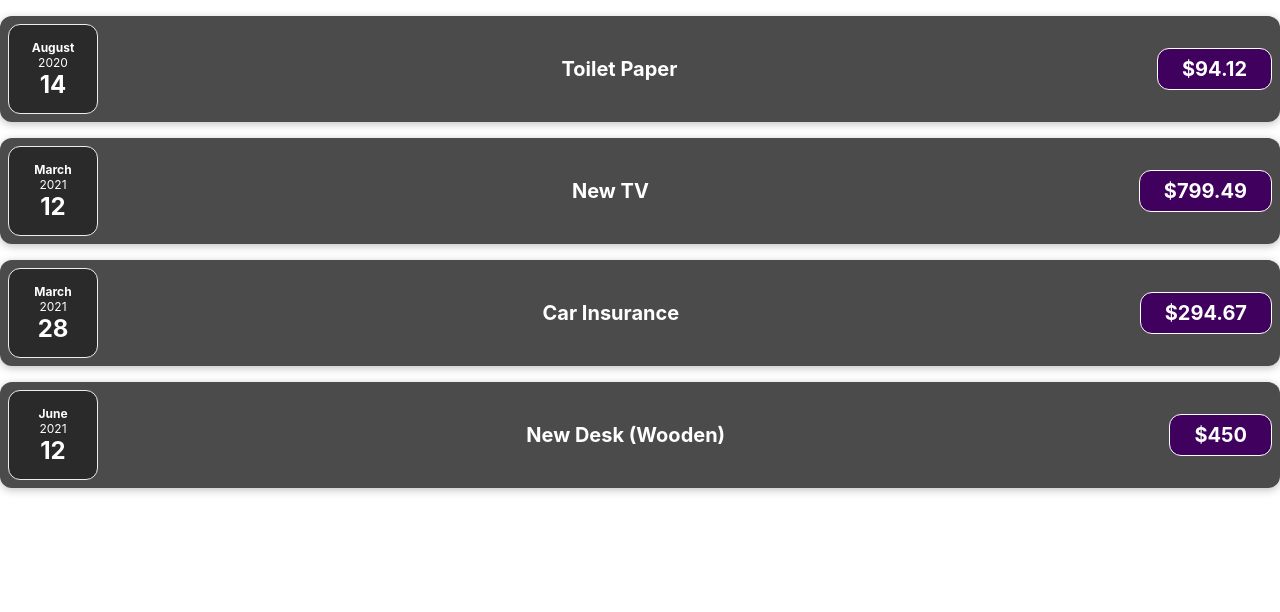
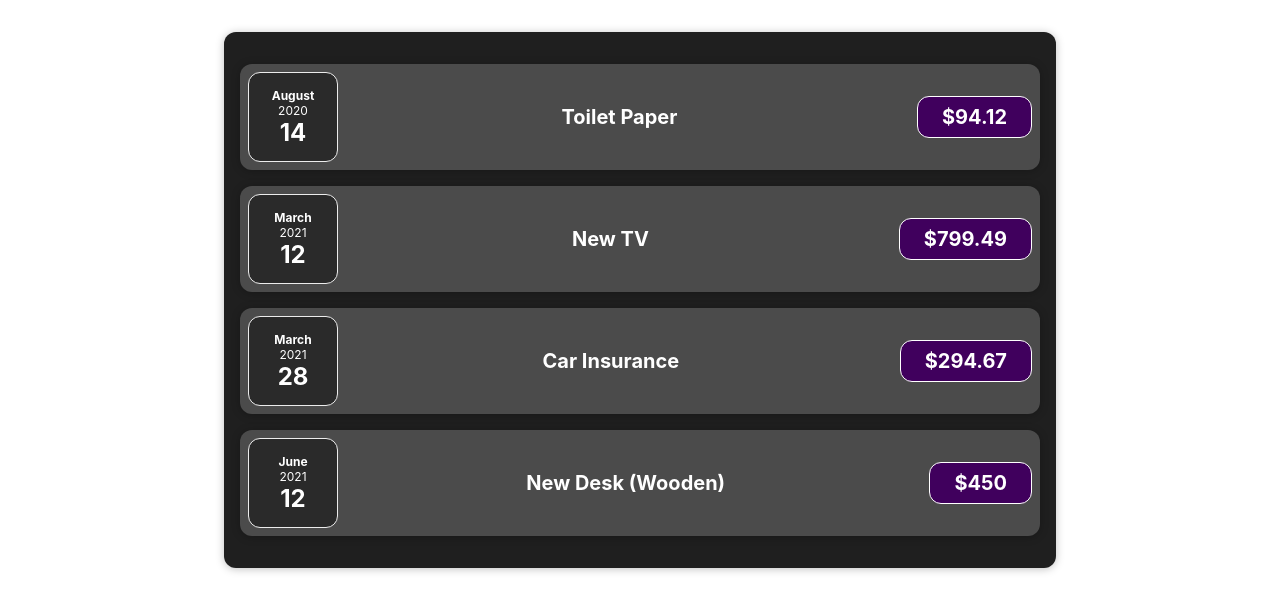
Before and after one commit to maddy8381/expense-diary, a React (Create React App) app: page / in a window 1280 px wide. Shown: the top 612 px of the page. Built offline with nearby package versions, Linux system fonts and the light colour scheme.

Commit message:
Used composition to create wrapper tags

```diff
--- a/src/App.js
+++ b/src/App.js
@@ -1,36 +1,11 @@
 import './App.css';
-import ExpenseItem from './components/ExpenseItem';
+import Expenses from './components/Expenses';
 
 function App() {
 
-  const expenses = [
-    {
-      id: 'e1',
-      title: 'Toilet Paper',
-      amount: 94.12,
-      date: new Date(2020, 7, 14),
-    },
-    { id: 'e2', title: 'New TV', amount: 799.49, date: new Date(2021, 2, 12) },
-    {
-      id: 'e3',
-      title: 'Car Insurance',
-      amount: 294.67,
-      date: new Date(2021, 2, 28),
-    },
-    {
-      id: 'e4',
-      title: 'New Desk (Wooden)',
-      amount: 450,
-      date: new Date(2021, 5, 12),
-    },
-  ];
-
   return (
     <div className="App">
-      <ExpenseItem title={expenses[0].title} amount={expenses[0].amount} date={expenses[0].date} />
-      <ExpenseItem title={expenses[1].title} amount={expenses[1].amount} date={expenses[1].date} />
-      <ExpenseItem title={expenses[2].title} amount={expenses[2].amount} date={expenses[2].date} />
-      <ExpenseItem title={expenses[3].title} amount={expenses[3].amount} date={expenses[3].date} />
+      <Expenses />
     </div>
   );
 }
--- /dev/null
+++ b/src/components/Card.css
@@ -0,0 +1,4 @@
+.card {
+  border-radius: 12px;
+  box-shadow: 0 1px 8px rgba(0, 0, 0, 0.25);
+}
--- /dev/null
+++ b/src/components/Card.js
@@ -0,0 +1,14 @@
+import React from 'react'
+import './Card.css';
+
+function Card(props) {
+    const classes = 'card ' + props.className;
+
+    return (
+        <div className={classes}>
+            {props.children}
+        </div>
+    )
+}
+
+export default Card
--- a/src/components/ExpenseItem.css
+++ b/src/components/ExpenseItem.css
@@ -2,10 +2,8 @@
   display: flex;
   justify-content: space-between;
   align-items: center;
-  box-shadow: 0 2px 8px rgba(0, 0, 0, 0.25);
   padding: 0.5rem;
   margin: 1rem 0;
-  border-radius: 12px;
   background-color: #4b4b4b;
 }
 
--- a/src/components/ExpenseItem.js
+++ b/src/components/ExpenseItem.js
@@ -1,4 +1,5 @@
 import React from 'react';
+import Card from './Card';
 import ExpenseDate from './ExpenseDate';
 import './ExpenseItem.css';
 
@@ -6,13 +7,13 @@
 
 
     return (
-        <div className="expense-item">
+        <Card className="expense-item">
             <ExpenseDate date={props.date} />
             <div className="expense-item__description">
                 <h2>{props.title}</h2>
                 <div className="expense-item__price">${props.amount}</div>
             </div>
-        </div>
+        </Card>
     )
 }
 
--- /dev/null
+++ b/src/components/Expenses.css
@@ -0,0 +1,7 @@
+.expenses {
+  padding: 1rem;
+  background-color: rgb(31, 31, 31);
+  margin: 2rem auto;
+  width: 50rem;
+  max-width: 95%;
+}
--- /dev/null
+++ b/src/components/Expenses.js
@@ -0,0 +1,40 @@
+import React from 'react'
+import Card from './Card';
+import ExpenseItem from './ExpenseItem';
+import './Expenses.css';
+
+function Expenses() {
+
+    const expenses = [
+        {
+            id: 'e1',
+            title: 'Toilet Paper',
+            amount: 94.12,
+            date: new Date(2020, 7, 14),
+        },
+        { id: 'e2', title: 'New TV', amount: 799.49, date: new Date(2021, 2, 12) },
+        {
+            id: 'e3',
+            title: 'Car Insurance',
+            amount: 294.67,
+            date: new Date(2021, 2, 28),
+        },
+        {
+            id: 'e4',
+            title: 'New Desk (Wooden)',
+            amount: 450,
+            date: new Date(2021, 5, 12),
+        },
+    ];
+
+    return (
+        <Card className="expenses">
+            <ExpenseItem title={expenses[0].title} amount={expenses[0].amount} date={expenses[0].date} />
+            <ExpenseItem title={expenses[1].title} amount={expenses[1].amount} date={expenses[1].date} />
+            <ExpenseItem title={expenses[2].title} amount={expenses[2].amount} date={expenses[2].date} />
+            <ExpenseItem title={expenses[3].title} amount={expenses[3].amount} date={expenses[3].date} />
+        </Card>
+    )
+}
+
+export default Expenses
```
